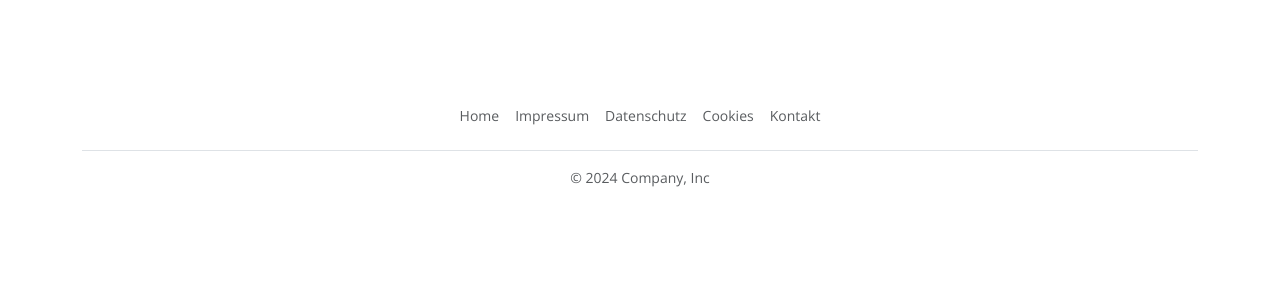
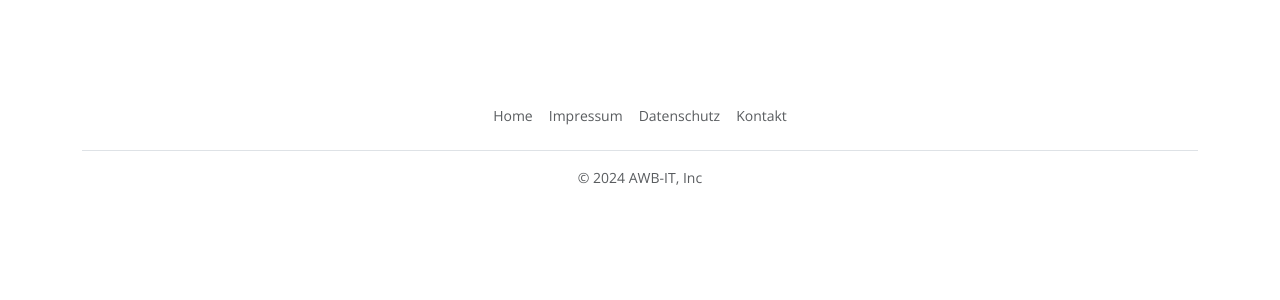
Before and after one commit to Stefanb0711/AWB-ItWebsite, a Flask app: page /blog in a window 1280 px wide. Shown: the part 457-757 px from the top of the page. Run offline with Flask 3, Linux system fonts and the light colour scheme; some libraries are stand-ins or nearby versions.

Commit message:
Cookies aus footer entfernt

```diff
--- a/templates/base.html
+++ b/templates/base.html
@@ -129,10 +129,10 @@
               <li class="nav-item"><a href="{{ url_for('start') }}" class="nav-link px-2 text-body-secondary">Home</a></li>
               <li class="nav-item"><a href="{{ url_for('impressum') }}" class="nav-link px-2 text-body-secondary">Impressum</a></li>
               <li class="nav-item"><a href="{{ url_for('datenschutz') }}" class="nav-link px-2 text-body-secondary">Datenschutz</a></li>
-              <li class="nav-item"><a href="{{ url_for('cookies') }}" class="nav-link px-2 text-body-secondary">Cookies</a></li>
+              <!--<li class="nav-item"><a href="{{ url_for('cookies') }}" class="nav-link px-2 text-body-secondary">Cookies</a></li>-->
               <li class="nav-item"><a href="{{ url_for('kontakt') }}" class="nav-link px-2 text-body-secondary">Kontakt</a></li>
             </ul>
-            <p class="text-center text-body-secondary">© 2024 Company, Inc</p>
+            <p class="text-center text-body-secondary">© 2024 AWB-IT, Inc</p>
           </footer>
         </div>
 
```
